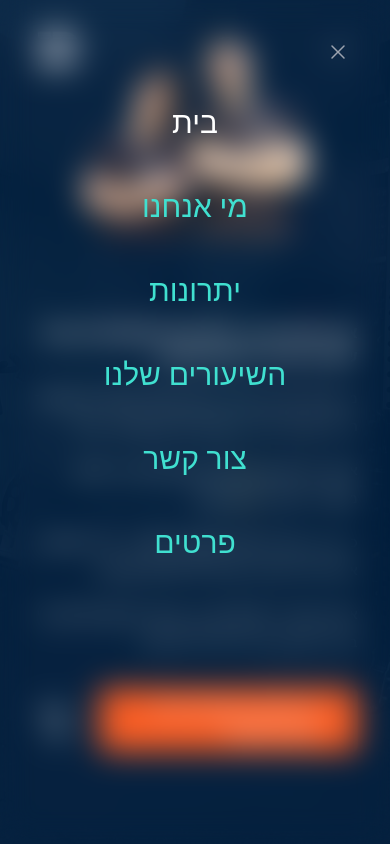
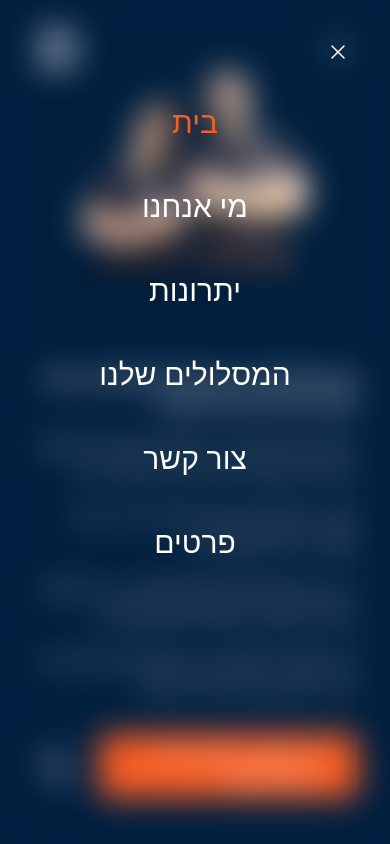
Before and after one commit to itzhakl/dayan-fitness-site, a React (Vite) app: page / in a window 390 px wide. Both pictures are taken after a click on the button "MenuToggle". Shown: the top 844 px of the page. Built offline with nearby package versions, Linux system fonts and the light colour scheme.

Commit message:
responsive home

```diff
--- a/src/components/Home/Home.tsx
+++ b/src/components/Home/Home.tsx
@@ -17,19 +17,21 @@ const Home = ({ selectedPage, setSelectedPage }: Props) => {
   const isAboveMediumScreens = useMediaQuery('(min-width:1060px)');
 
   return (
-    <Element className='min-h-svh snap-start md:pt-10' name='home'>
-      <img alt="Background" className="absolute w-full min-h-full inset-0 object-cover opacity-5" src={homeBackground}/>
-      <section id='' className='' >
+    <Element className='flex flex-col justify-center min-h-svh snap-start' name='home'>
+      {/* <img alt="Background" className="absolute w-full min-h-full inset-0 object-cover opacity-5" src={homeBackground}/> */}
+      <section id='' className='flex flex-col h-full items-center md:pt-10' >
         {/* Images & Header */}
-        <motion.div className='flex md:flex-row flex-col mx-auto w-5/6 items-center justify-around'
+        <motion.div className='flex lg:flex-row flex-col mx-auto w-5/6 lg:mt-32 gap-2 items-center'
           onViewportEnter={() => setSelectedPage(SelectedPage.Home)}
         >
           {/* Image */}
           <div className="w-full h-auto md:max-w-max max-w-60 ">
             <img src={HomePageGraphic} alt="home-page-graphic" />
+            {!isAboveMediumScreens &&
+              <div className='w-full bg-primary h-2 rounded-3xl'/>}
           </div>
           {/* Main Header */}
-          <div className='z-10 py-4 md:mt-32 mt-16'>
+          <div className='z-10 py-4 mt-16'>
             {/* Headings */}
             <motion.div className='' initial='hidden' whileInView='visible' viewport={{ once: true, amount: 0.5 }} transition={{ duration: 0.5 }} variants={{ hidden: { opacity: 0, x: -50 }, visible: { opacity: 1, x: 0 } }}>
               <div className="w-full text-secondary-text border-solid mx-auto rounded-lg">
--- a/src/components/Navbar/Link.tsx
+++ b/src/components/Navbar/Link.tsx
@@ -15,7 +15,7 @@ const Link = ({ page, selectedPage, setSelectedPage, setIsMenuToggled }: Props)
     <LinkScroll smooth
       duration={1000}
       to={lowerCasePage}
-      className={`${selectedPage === lowerCasePage ? "text-secondary-text" : ""} transition cursor-pointer duration-500 hover:text-accent`}
+      className={`${selectedPage === lowerCasePage ? "text-accent" : "text-secondary-text"} transition cursor-pointer duration-500 hover:text-primary-text`}
       onClick={() => {
         setSelectedPage(lowerCasePage);
         setIsMenuToggled && setIsMenuToggled(false);
--- a/src/components/Navbar/Navbar.tsx
+++ b/src/components/Navbar/Navbar.tsx
@@ -46,7 +46,7 @@ const Navbar = ({ isTopOfPage, selectedPage, setSelectedPage }: Props) => {
                 </div>
               </div>) : (
               <button title="MenuToggle" className='rounded-full bg- p-2' onClick={() => setIsMenuToggled(!isMenuToggled)}>
-                <Bars3Icon className="h-6 w-6 text-gray-400" />
+                <Bars3Icon className="h-6 w-6 text-secondary-text" />
               </button>
             )}
             {/*Left Side  */}
@@ -64,7 +64,7 @@ const Navbar = ({ isTopOfPage, selectedPage, setSelectedPage }: Props) => {
               {/* Close Button */}
               <div className="flex justify-start p-10">
                 <button title="close" onClick={() => setIsMenuToggled(!isMenuToggled)}>
-                  <XMarkIcon className="h-6 w-6 text-gray-400" />
+                  <XMarkIcon className="h-6 w-6 text-secondary-text" />
                 </button>
               </div>
 
--- a/src/shared/types.ts
+++ b/src/shared/types.ts
@@ -11,7 +11,7 @@ export enum HebrewDisplayName {
   home = 'בית',
   aboutus = 'מי אנחנו',
   benefits = 'יתרונות',
-  ourclasses = 'השיעורים שלנו',
+  ourclasses = 'המסלולים שלנו',
   contactus = 'צור קשר',
   footer = 'פרטים',
   SignIn = 'הכנס',
--- a/tailwind.config.cjs
+++ b/tailwind.config.cjs
@@ -37,9 +37,11 @@ export default {
       },
     },
     screens: {
-      xs: "480px",
-      sm: "768px",
-      md: "1060px",
+      xs: "300px",
+      sm: "640px",
+      md: "768px",
+      lg: "1060px",
+      xl: "1280px",
     },
   },
   plugins: [],
```
